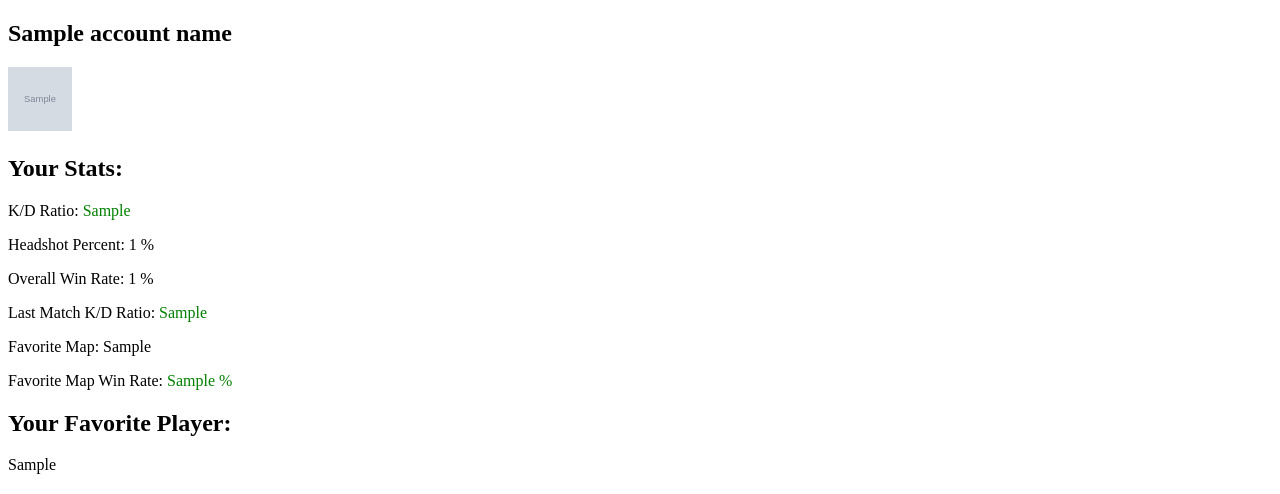
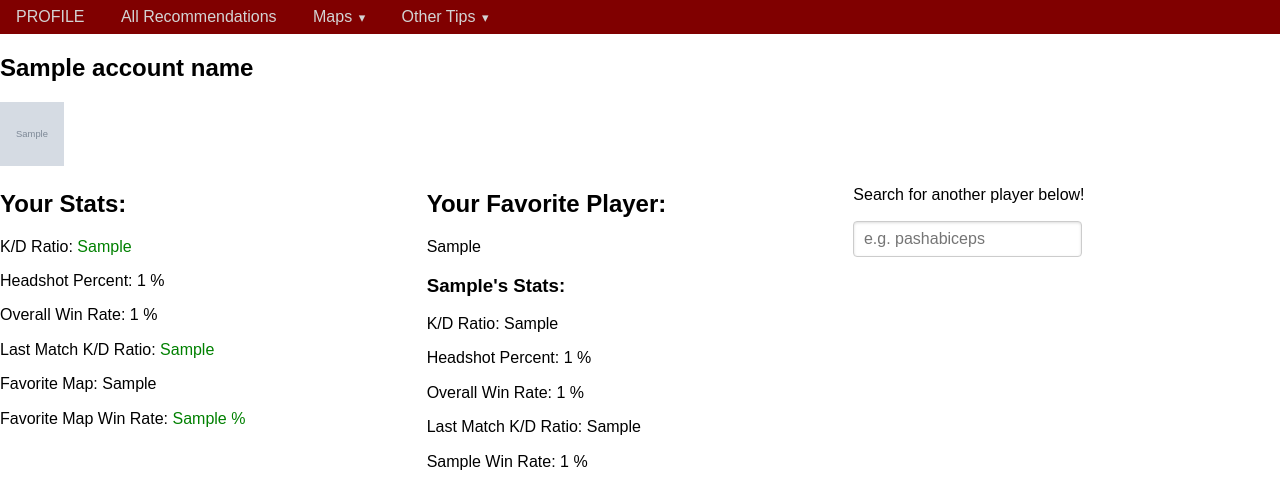
Before and after one commit to dhernan881/verbose-disco, a Flask app: template templates/profile.html in a window 1280 px wide. Shown: the top 494 px of the page. Run offline with Flask 2, Linux system fonts and the light colour scheme; the template is opened without the code that fills it: most values are stand-ins (such as "Sample title", 1, 10 or a date in 2020); grey boxes marked "Sample" are stand-in pictures; some libraries are stand-ins or nearby versions.

Commit message:
Added style to profile page
About to move onto the other pages now

```diff
--- a/app.py
+++ b/app.py
@@ -196,6 +196,20 @@ def setFavoritePlayer(player, steamID):
         profileWriter = csv.writer(writeFile)
         profileWriter.writerows(lines)
 
+# removes the row containing the given steamID from userData.csv
+def removeAccountFromCSV(steamID):
+    with open("userData.csv", "r") as readFile:
+        profileReader = csv.reader(readFile)
+        lines = list(profileReader)
+        for i in range(len(lines)):
+            if(steamID in lines[i]):
+                rowIndex = i
+        lines.pop(rowIndex)
+
+    with open("userData.csv", "w") as writeFile:
+        profileWriter = csv.writer(writeFile)
+        profileWriter.writerows(lines)
+
 # updates the user's previous match stats
 def updateStats(steamID, stats):
     userProfile = getUserProfile(steamID)
@@ -218,7 +232,8 @@ def updateStats(steamID, stats):
         profileWriter = csv.writer(writeFile)
         profileWriter.writerows(lines)
 
-# builds the stats for formatting for Google Charts Script
+# builds the stats for formatting for Google Charts javascript script
+# google charts from https://bit.ly/37LLkwJ
 def buildGraphStats(stats):
     graphStats = [['Game', 'K/D Ratio', 'Average Damage/Round']]
     kdrGraphStats = [['Game', 'K/D Ratio']]
@@ -503,5 +518,11 @@ def overpassPage(steamID):
 def recommendations(steamID):
     return render_template("recommendations.html", **locals())
 
+# deletes account and returns to the login page
+@app.route('/deleteAccount/<steamID>')
+def deleteAccount(steamID):
+    removeAccountFromCSV(steamID)
+    return redirect(url_for('index'))
+
 if __name__ == "__main__":
 	app.run(port="5000")
--- a/templates/profile.html
+++ b/templates/profile.html
@@ -1,5 +1,6 @@
 <!DOCTYPE html>
 <head>
+    <link rel="stylesheet" href="https://unpkg.com/purecss@1.0.1/build/pure-min.css" integrity="sha384-oAOxQR6DkCoMliIh8yFnu25d7Eq/PHS21PClpwjOTeU2jRSq11vu66rf90/cZr47" crossorigin="anonymous">
     <script type="text/javascript" src="https://www.gstatic.com/charts/loader.js"></script>
     <script type="text/javascript">
         google.charts.load('current', {'packages':['corechart']});
@@ -44,8 +45,39 @@
     </script>
 </head>
 <body>
+    <div class="pure-menu pure-menu-horizontal" style="background:maroon">
+        <a href="/profile/{{steamID}}" class="pure-menu-heading pure-menu-link" style="background:maroon; color:lightgray">Profile</a>
+        <ul class="pure-menu-list">
+            <li class="pure-menu-item"><a href="/recommendations/{{steamID}}" class="pure-menu-link" style="background:maroon; color:lightgray">All Recommendations</a></li>
+            <li class="pure-menu-item pure-menu-has-children pure-menu-allow-hover">
+                <a href="#" id="menuLink1" class="pure-menu-link" style="background:maroon; color:lightgray">Maps</a>
+                <ul class="pure-menu-children">
+                    <li class="pure-menu-item"><a href="/de_cache Win Rate/{{steamID}}" class="pure-menu-link" style="background:maroon; color:lightgray">Cache</a></li>
+                    <li class="pure-menu-item"><a href="/de_cbble Win Rate/{{steamID}}" class="pure-menu-link" style="background:maroon; color:lightgray">Cobblestone</a></li>
+                    <li class="pure-menu-item"><a href="/de_dust2 Win Rate/{{steamID}}" class="pure-menu-link" style="background:maroon; color:lightgray">Dust 2</a></li>
+                    <li class="pure-menu-item"><a href="/de_inferno Win Rate/{{steamID}}" class="pure-menu-link" style="background:maroon; color:lightgray">Inferno</a></li>
+                    <li class="pure-menu-item"><a href="/de_mirage Win Rate/{{steamID}}" class="pure-menu-link" style="background:maroon; color:lightgray">Mirage</a></li>
+                    <li class="pure-menu-item"><a href="/de_nuke Win Rate/{{steamID}}" class="pure-menu-link" style="background:maroon; color:lightgray">Nuke</a></li>
+                    <li class="pure-menu-item"><a href="/de_overpass Win Rate/{{steamID}}" class="pure-menu-link" style="background:maroon; color:lightgray">Overpass</a></li>
+                    <li class="pure-menu-item"><a href="/de_train Win Rate/{{steamID}}" class="pure-menu-link" style="background:maroon; color:lightgray">Train</a></li>
+                    <li class="pure-menu-item"><a href="/de_vertigo Win Rate/{{steamID}}" class="pure-menu-link" style="background:maroon; color:lightgray">Inferno</a></li>
+                </ul>
+            </li>
+            <li class="pure-menu-item pure-menu-has-children pure-menu-allow-hover">
+                <a href="#" id="menuLink2" class="pure-menu-link" style="background:maroon; color:lightgray">Other Tips</a>
+                <ul class="pure-menu-children">
+                    <li class="pure-menu-item"><a href="/K/D Ratio/{{steamID}}" class="pure-menu-link" style="background:maroon; color:lightgray">K/D Ratio</a></li>
+                    <li class="pure-menu-item"><a href="/Headshot %/{{steamID}}" class="pure-menu-link" style="background:maroon; color:lightgray">Headshot %</a></li>
+                    <li class="pure-menu-item"><a href="/Overall Win Rate/{{steamID}}" class="pure-menu-link" style="background:maroon; color:lightgray">Overall Win Rate</a></li>
+                    <li class="pure-menu-item"><a href="/Last Match K/D Ratio/{{steamID}}" class="pure-menu-link" style="background:maroon; color:lightgray">Last Match K/D Ratio</a></li>
+                </ul>
+            </li>
+        </ul>
+    </div>
     <h2>{{accountName}}</h2>
     <img alt="Profile pic" src={{accountProfilePicture}} width=64 height=64>
+    <div class="pure-g">
+        <div class="pure-u-1-3">
             <h2>Your Stats:</h2>
             {% if userTeam %}
                 <p>K/D Ratio:
@@ -102,6 +134,8 @@
                 <p>Favorite Map: {{userFavoriteMap}}</p>
                 <p>Favorite Map Win Rate: {{userFavoriteMapWinRate}} %</p>
             {% endif %}
+        </div>
+        <div class="pure-u-1-3">
             <h2>Your Favorite Player:</h2>
             <p>{{userTeam}}</p>
             {% if userTeam %}
@@ -112,15 +146,11 @@
                 <p>Last Match K/D Ratio: {{favoriteLastMatchKillDeath}}</p>
                 <p>{{userFavoriteMap}} Win Rate: {{favoriteFavoriteMapWinPercent}} %</p>
             {% endif %}
-    <br>
-
-
-    <span><div id="kdrChart" style="width: 900px; height: 500px"></div></span>
-    <span><div id="adrChart" style="width: 900px; height: 500px"></div></span>
-
+        </div>
+        <div class="pure-u-1-3">
             <p>Search for another player below!</p>
-    <form method="POST">
-        <input name="search">
+            <form class="pure-form" method="POST">
+                <input name="search" placeholder="e.g. pashabiceps">
             </form>
             {% if searchName %}
                 <h3>{{searchName}}'s Stats:</h3>
@@ -136,6 +166,17 @@
             {% elif searchResults %}
                 <p>{{searchResults}}</p>
             {% endif %}
+        </div>
+    </div>
+    <br>
+
+    <div class="pure-g">
+        <div class="pure-u-1-2"><div id="kdrChart" style="width: 450px; height: 250px"></div></div>
+        <div class="pure-u-1-2"><div id="adrChart" style="width: 450px; height: 250px"></div></div>
+    </div>
+
+
+
 
 {% if lowest1 %}
     <h2>Want to be as good as {{userTeam}}? We've identified these three areas for your improvement:</h2>
@@ -147,4 +188,6 @@
 {% endif %}
 <br>
 <h3><a href="/recommendations/{{steamID}}">View our full list of recommendations here!</a></h3>
+
+<h2>Click <a href="/deleteAccount/{{steamID}}">here</a> to delete your account and all stored match data.</h2>
 </body>
```
Lines whose indentation alone changed are shown as unchanged.
